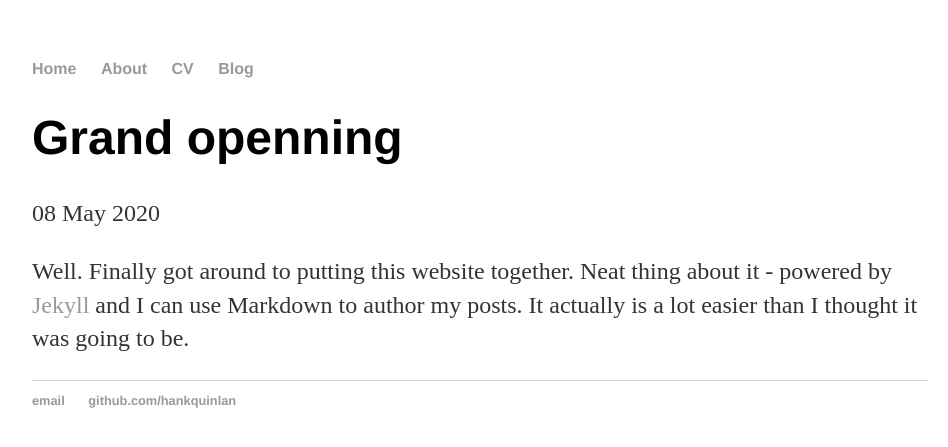
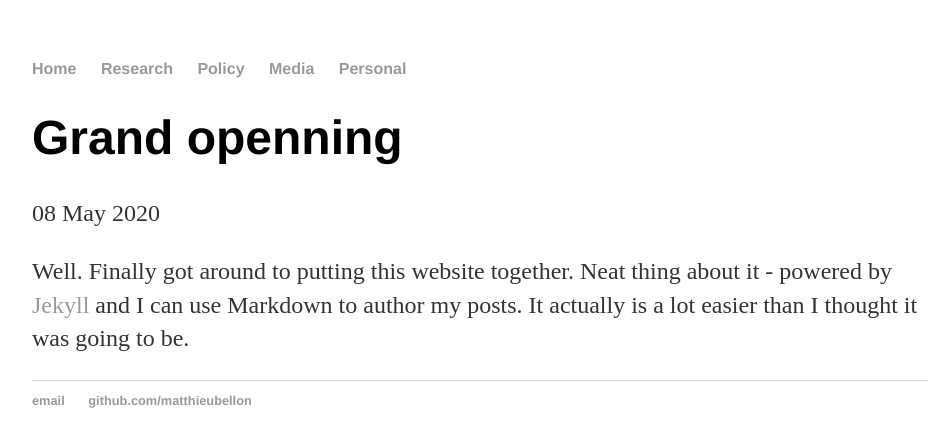
Before and after one commit to matthieubellon/matthieubellon.github.io, a Jekyll site: the page built from _posts/2020-05-08-site-launch.md, in a window 1280 px wide. Shown: the top 447 px of the page, without its empty margins (160-1108 px from the left). Built offline with Jekyll 4.4.1, drawn with Linux system fonts in a browser that asks for light colours.

Commit message:
Update default.html

```diff
--- a/_layouts/default.html
+++ b/_layouts/default.html
@@ -9,9 +9,10 @@
 			<nav>
 	    		<ul>
 	        		<li><a href="/">Home</a></li>
-		        	<li><a href="/about">About</a></li>
-	        		<li><a href="/cv">CV</a></li>
-	        		<li><a href="/blog">Blog</a></li>
+		        	<li><a href="/research">Research</a></li>
+	        		<li><a href="/policy">Policy</a></li>
+	        		<li><a href="/media">Media</a></li>
+	        		<li><a href="/blog">Personal</a></li>
 	    		</ul>
 			</nav>
 			<div class="container">
@@ -21,8 +22,8 @@
 			</div><!-- /.container -->
 			<footer>
 	    		<ul>
-	        		<li><a href="mailto:hankquinlanhub@gmail.com">email</a></li>
-	        		<li><a href="https://github.com/hankquinlan">github.com/hankquinlan</a></li>
+	        		<li><a href="mailto:bellon.matthieu@gmail.com">email</a></li>
+	        		<li><a href="https://github.com/matthieubellon">github.com/matthieubellon</a></li>
 				</ul>
 			</footer>
 		</body>
```
